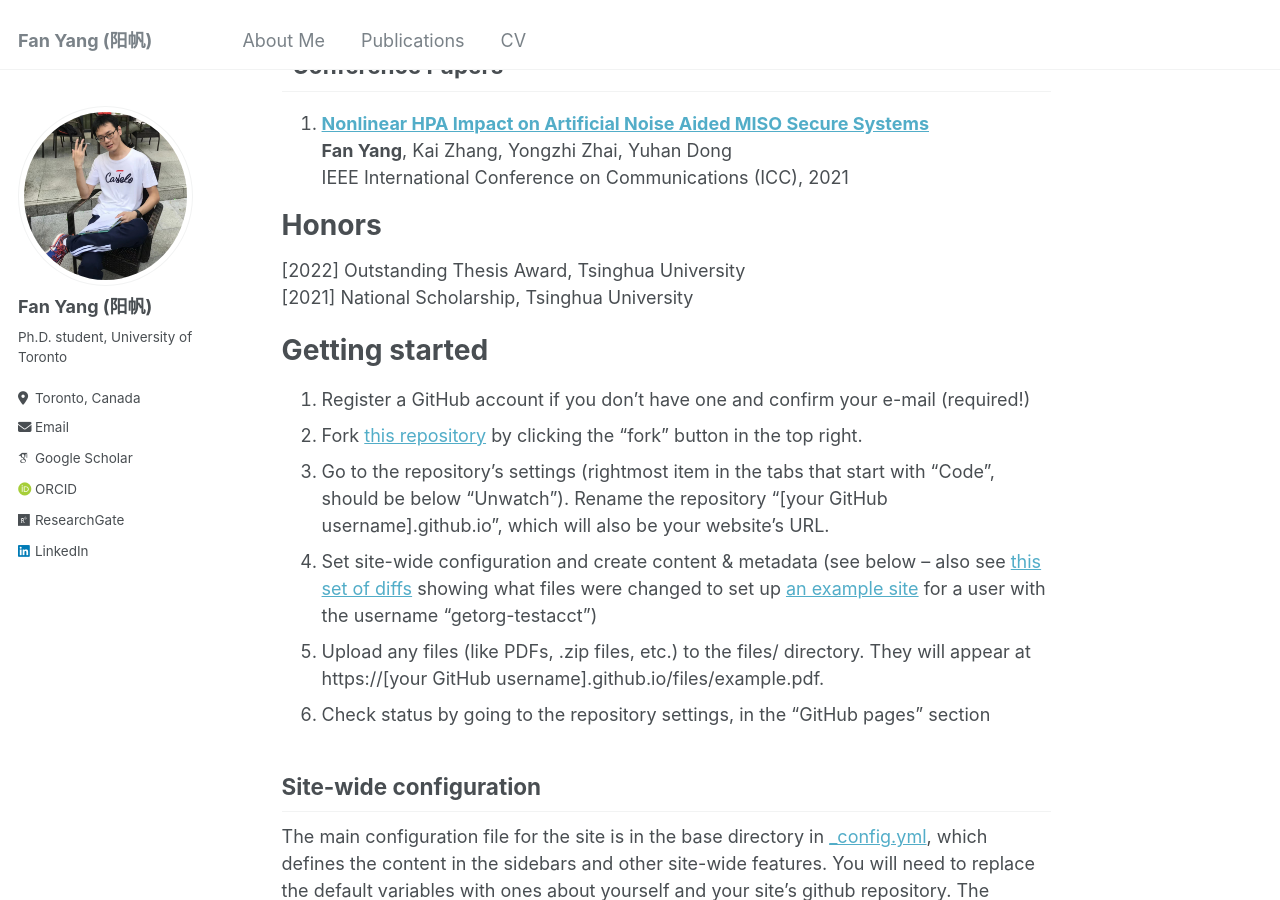
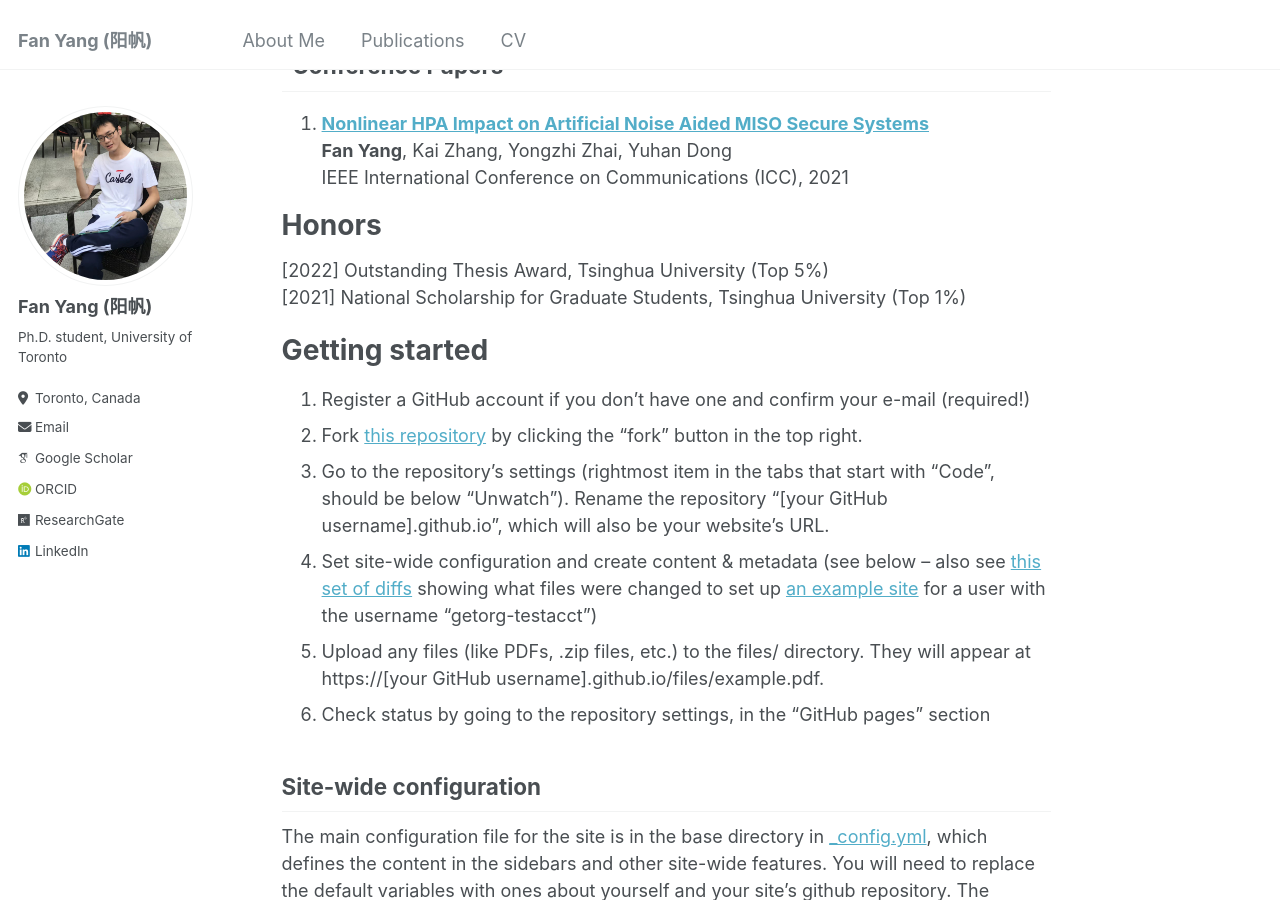
Before and after one commit to fanyang-uoft/fanyang-uoft.github.io, a Jekyll site: the page built from _pages/about.md, in a window 1280 px wide and 900 px high, scrolled down 895 px. Built offline with Jekyll 4.4.1, drawn with Linux system fonts in a browser that asks for light colours; some web fonts are replaced.

Commit message:
Update about.md

```diff
--- a/_pages/about.md
+++ b/_pages/about.md
@@ -42,8 +42,8 @@ IEEE International Conference on Communications (ICC), 2021
 
 <a id="honors"></a>Honors
 ===========
-[2022] Outstanding Thesis Award, Tsinghua University
-[2021] National Scholarship, Tsinghua University
+[2022] Outstanding Thesis Award, Tsinghua University (Top 5%)
+[2021] National Scholarship for Graduate Students, Tsinghua University (Top 1%)
 
 Getting started
 ======
```
